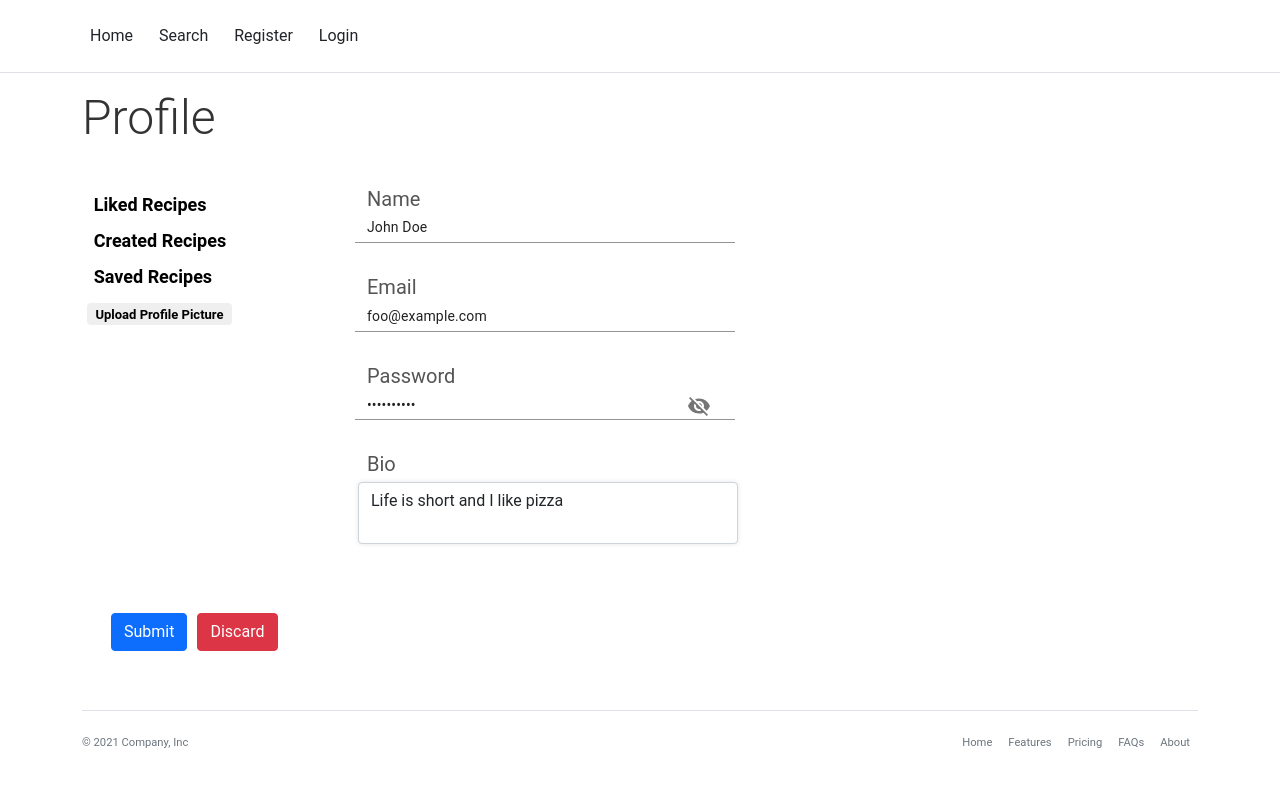
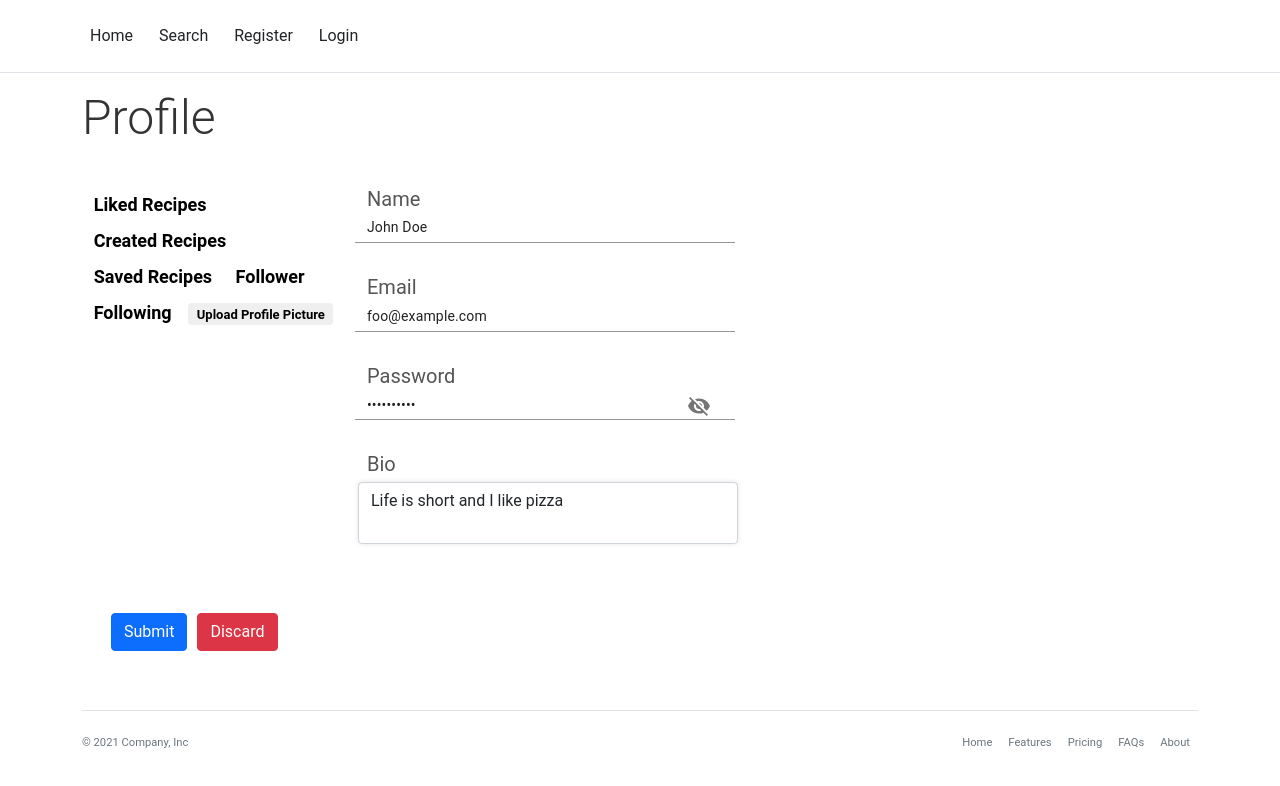
Before and after one commit to sfmqrb/web-project, a React (Create React App) app in the folder front/: page /profile in a window 1280 px wide. Shown: the top 786 px of the page. Built offline with nearby package versions, Linux system fonts and the light colour scheme.

Commit message:
[Front][Debug][follower following redirect]

```diff
--- a/front/src/components/Profiles/profile.jsx
+++ b/front/src/components/Profiles/profile.jsx
@@ -18,9 +18,8 @@ const Profile = (props) => {
   const ReadOnlyProfile = props.ReadOnlyProfile || false;
   // console.log(props.url || "no id");
   const locSplitted = window.location.pathname.split("/");
-  const id = window.location.pathname.split("/")[locSplitted.length - 1];
 
-  // const [id, setId] = useState(props.match.params.id || "");
+  const [id, setId] = useState("");
   const [name, setName] = React.useState("");
   const [email, setEmail] = React.useState("");
   const [password, setPassword] = React.useState(""); // must be empty
@@ -35,6 +34,7 @@ const Profile = (props) => {
       setEmail(props.email);
       setAvatar(props.avatar);
       setBio(props.bio);
+      setId(props.id);
     } else {
       // request from backend to get user related data
       const userData = getFakeUser();
@@ -43,6 +43,7 @@ const Profile = (props) => {
       setAvatar(userData.avatar);
       setPassword(userData.password);
       setBio(userData.bio);
+      setId(userData.id);
     }
   }, [props]);
 
@@ -95,14 +96,14 @@ const Profile = (props) => {
                 </Link>
               </>
             ) : null}
-            {ReadOnlyProfile ? (
+            {true ? (
               <Link
                 to={`/${id}/follower`}
                 className="badge text-black no-text-decoration">
                 Follower
               </Link>
             ) : null}
-            {ReadOnlyProfile ? (
+            {true ? (
               <Link
                 to={`/${id}/following`}
                 className="badge text-black no-text-decoration">
```
